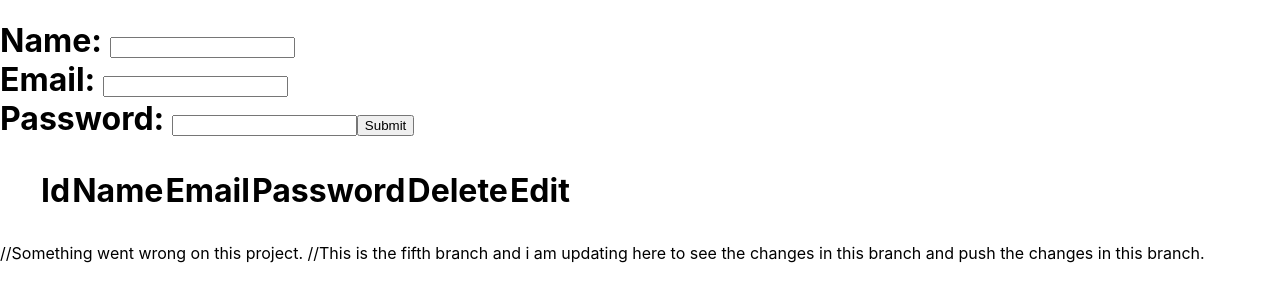
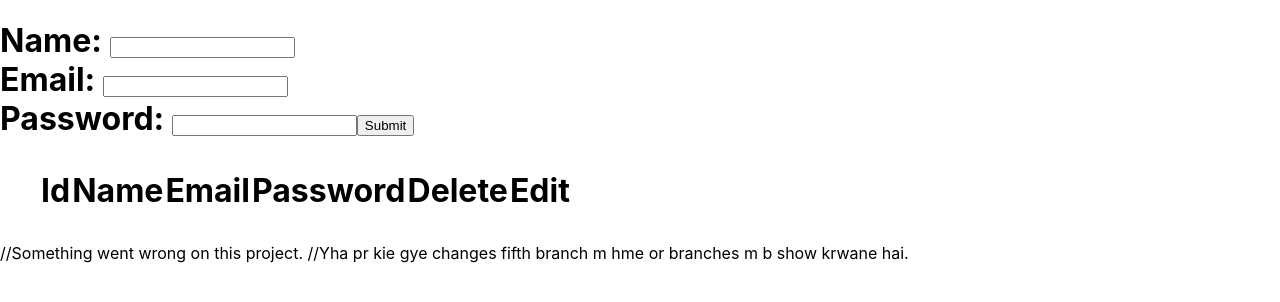
Before and after one commit to Uniyalpreeti/githubPractice-smartData, a React (Create React App) app in the folder myapp/: page / in a window 1280 px wide. Shown: the top 302 px of the page. Built offline with nearby package versions, Linux system fonts and the light colour scheme.

Commit message:
Fifth Branch m changes kie gye hai

```diff
--- a/myapp/src/App.js
+++ b/myapp/src/App.js
@@ -6,7 +6,7 @@ function App() {
     <div>
      <h1><Comp1 /></h1>
      //Something went wrong on this project.
-     //This is the fifth branch and i am updating here to see the changes in this branch and push the changes in this branch.
+     //Yha pr kie gye changes fifth branch m hme or branches m b show krwane hai.
     </div>
   );
 }
```
